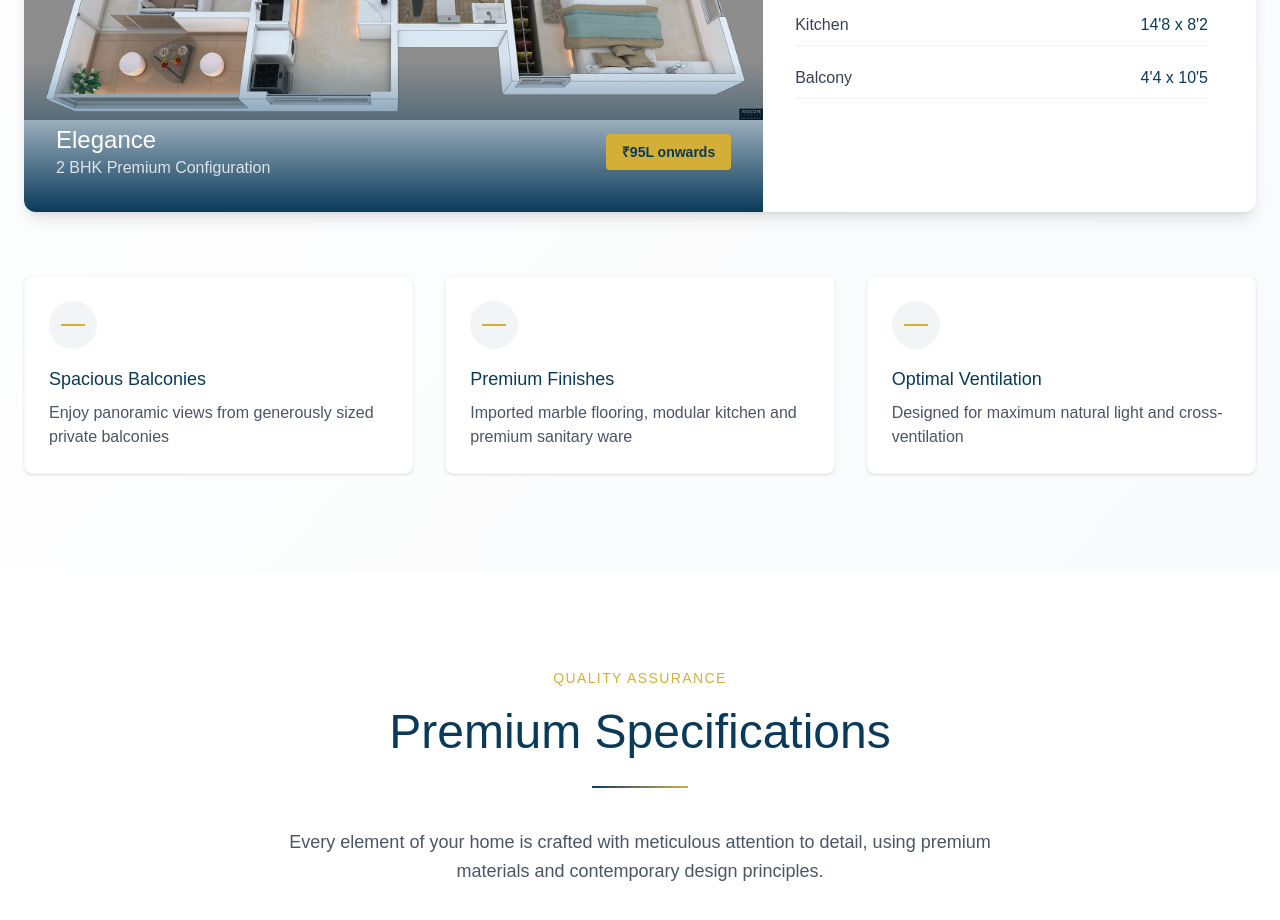
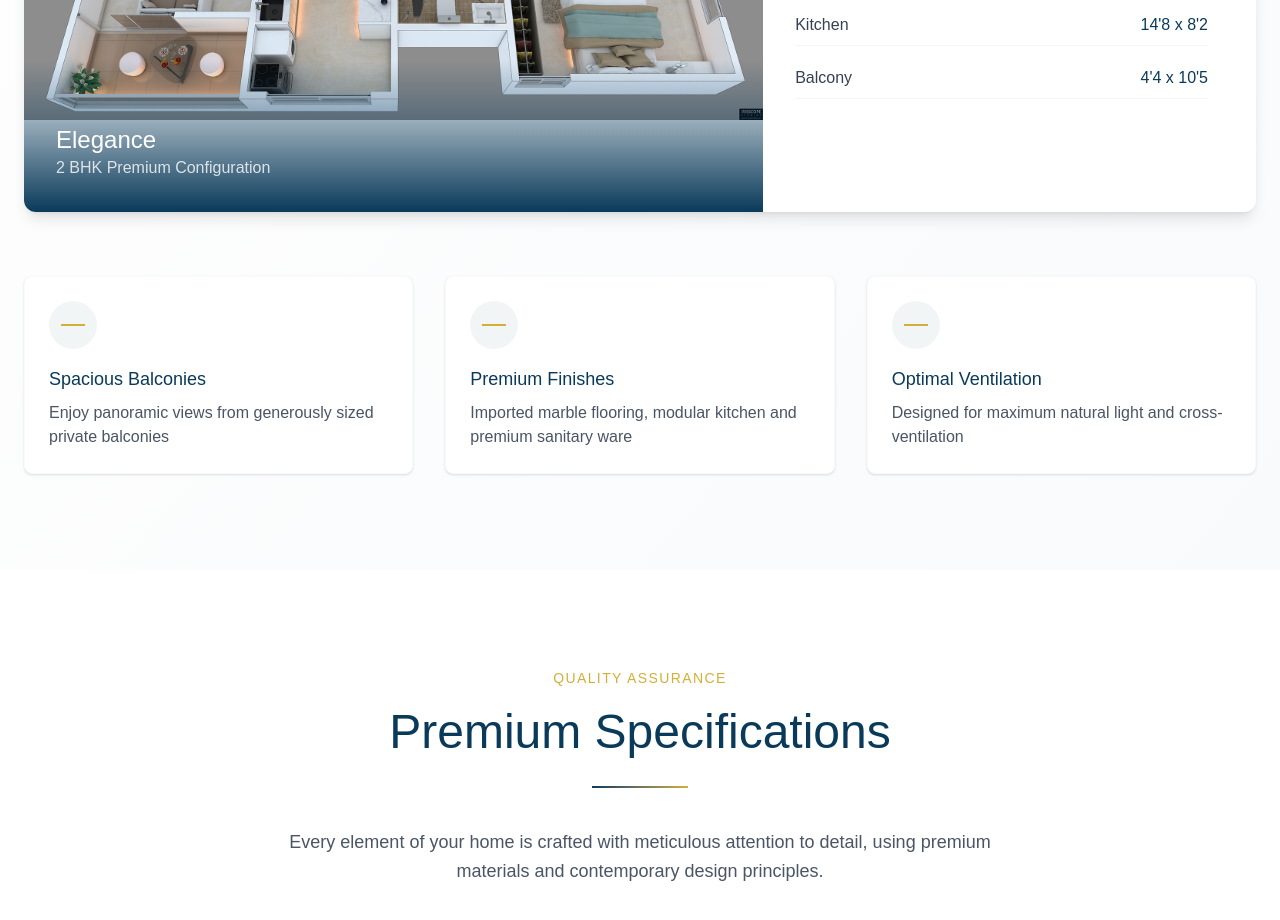
Before and after one commit to Maheshkadam-Delxn/AnantShree, a Next.js app in the folder myapp/: page / in a window 1280 px wide. Shown: the part 4860-5780 px from the top of the page. Built offline with nearby package versions, Linux system fonts and the light colour scheme.

Commit message:
early morning

```diff
--- a/myapp/src/components/FloorPlans.jsx
+++ b/myapp/src/components/FloorPlans.jsx
@@ -14,7 +14,7 @@ const FloorPlans = () => {
       type: "2 BHK",
       carpetArea: "700.00 sq.ft.",
       superArea: "700.00 sq.ft.",
-      price: "₹95L onwards",
+      // price: "₹95L onwards",
       image: "/img/interior.jpg",
       dimensions: [
         { room: "Master Bedroom", size: "12'3 x 10'0" },
@@ -30,7 +30,7 @@ const FloorPlans = () => {
       type: "2 BHK",
       carpetArea: "704.00 sq.ft.",
       superArea: "704.00 sq.ft.",
-      price: "₹1.45Cr onwards",
+      // price: "₹1.45Cr onwards",
       image: "/img/interiorr.jpg",
       dimensions: [
         { room: "Master Bedroom", size: "12'3 x 10'0" },
@@ -46,7 +46,7 @@ const FloorPlans = () => {
       type: "2 BHK",
       carpetArea: "751.00 sq.ft.",
       superArea: "751.00 sq.ft.",
-      price: "₹1.45Cr onwards",
+      // price: "₹1.45Cr onwards",
       image: "/img/interiorr.jpg",
       dimensions: [
         { room: "Master Bedroom", size: "12'3 x 10'0" },
@@ -62,7 +62,7 @@ const FloorPlans = () => {
       type: "3 BHK",
       carpetArea: "865.00 sq.ft.",
       superArea: "865.00 sq.ft.",
-      price: "₹1.45Cr onwards",
+      // price: "₹1.45Cr onwards",
       image: "/img/interiorr.jpg",
       dimensions: [
         { room: "Master Bedroom", size: "14'0 x 10'6" },
@@ -146,9 +146,9 @@ const FloorPlans = () => {
                     <h3 className="text-2xl font-light">{floorPlans[activeTab].title}</h3>
                     <p className="text-white/80">{floorPlans[activeTab].type} Premium Configuration</p>
                   </div>
-                  <div className="bg-[#d4af37] text-[#0a3a5a] text-sm font-bold px-4 py-2 rounded">
+                  {/* <div className="bg-[#d4af37] text-[#0a3a5a] text-sm font-bold px-4 py-2 rounded">
                     {floorPlans[activeTab].price}
-                  </div>
+                  </div> */}
                 </div>
               </div>
             </div>
```
